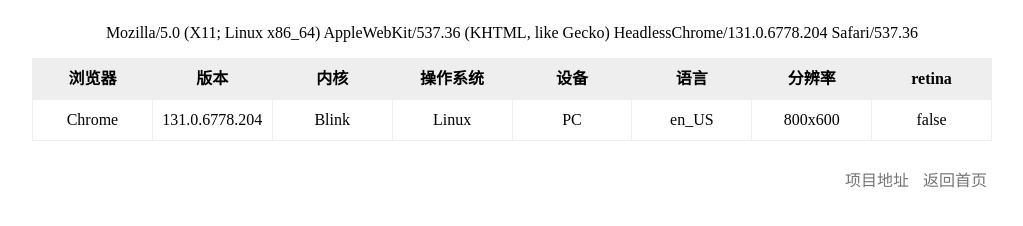
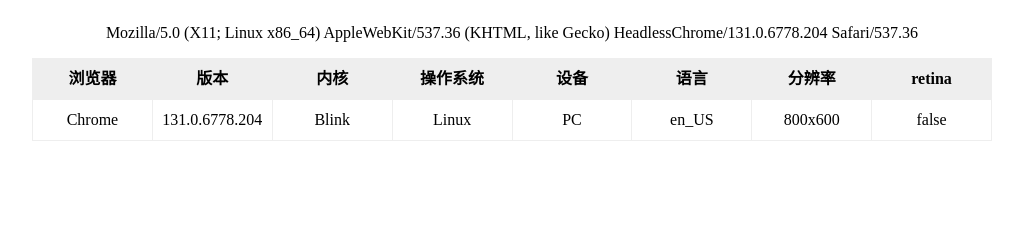
Before and after one commit to eagleon/b, a plain HTML site: page index.html in a window 1280 px wide. Shown: the whole page, without its empty margins (128-1151 px from the left). Drawn offline with Linux system fonts and the light colour scheme.

Commit message:
remove link

```diff
--- a/index.html
+++ b/index.html
@@ -135,10 +135,6 @@
 					</script>
 				</div>
 			</div>
-			<div class="footer">
-				<a href="https://github.com/mumuy/browser" target="_blank">项目地址</a>
-				<a href="/">返回首页</a>
-			</div>
 		</div>
 
 	</body>
```
